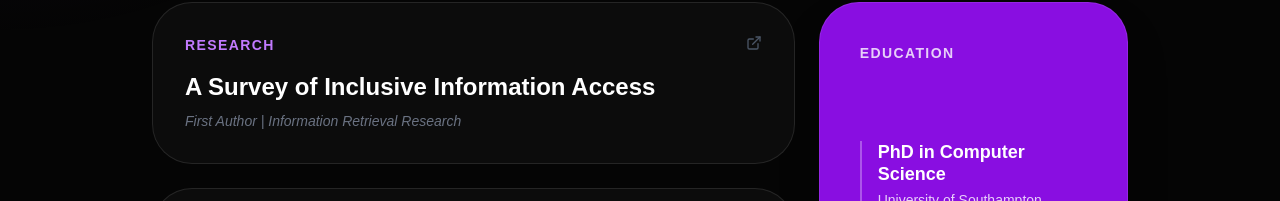
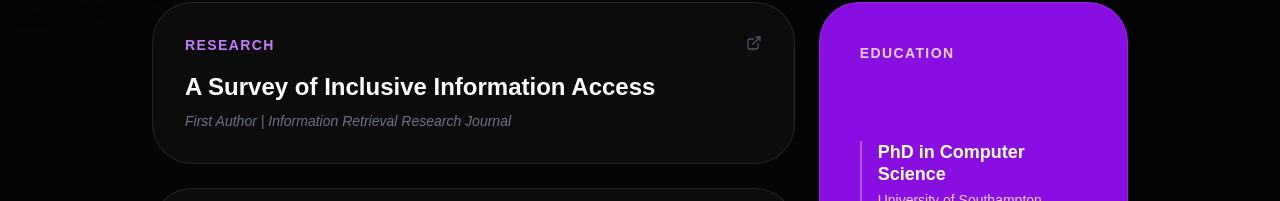
Before and after one commit to zyesj/yue-homepage, a Next.js app: page / in a window 1280 px wide. Shown: the part 482-683 px from the top of the page. Built offline with nearby package versions, Linux system fonts and the light colour scheme.

Commit message:
fix: wrong link

```diff
--- a/data.ts
+++ b/data.ts
@@ -17,13 +17,13 @@ export const content = {
     pubList: [
       {
         title: "A Survey of Inclusive Information Access",
-        detail: "First Author | Information Retrieval Research",
+        detail: "First Author |  Information Retrieval Research Journal",
         link: "https://irrj.org/article/view/21092"
       },
       {
         title: "Inclusive Design Insights from a Preliminary Image-Based Conversational Search Systems Evaluation",
         detail: "First Author | IR4U2@ECIR 24",
-        link: "https://ceur-ws.org/Vol-3660/paper3.pdf"
+        link: "https://ceur-ws.org/Vol-3989/paper-08.pdf"
       }
     ],
     experienceList: [
@@ -66,7 +66,7 @@ export const content = {
     pubList: [
       {
         title: "包容性信息获取综述",
-        detail: "第一作者 | 信息检索研究 (Information Retrieval Research)",
+        detail: "第一作者 | 信息检索研究期刊 (Information Retrieval Research Journal)",
         link: "https://irrj.org/article/view/21092"
       },
       {
```
